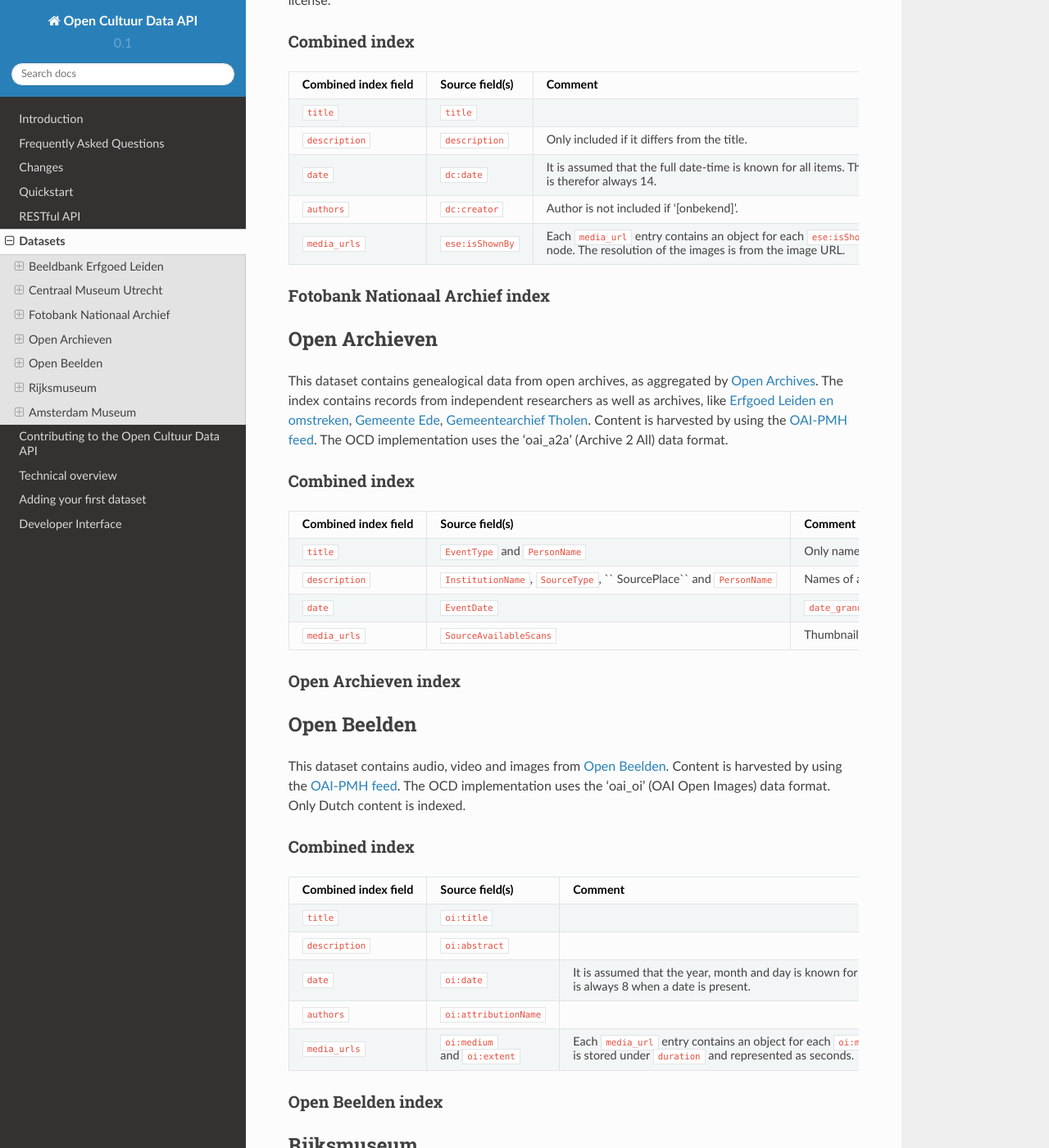
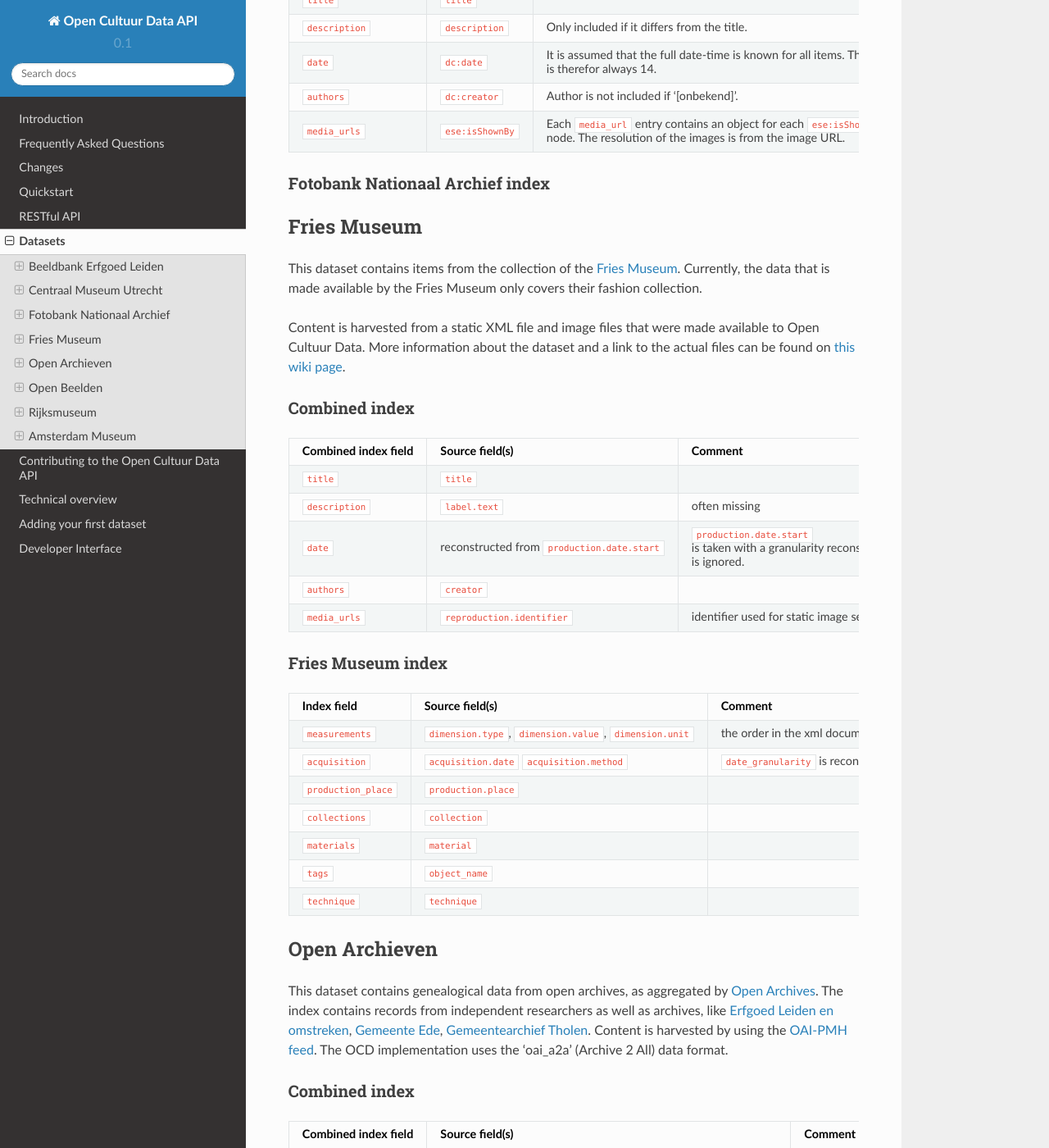
Before and after one commit to openstate/open-cultuur-data, a Sphinx documentation site: the page built from docs/user/datasets.rst, in a window 1280 px wide and 1400 px high, scrolled down 1850 px. Shown: the whole window at 82% size. Built offline with Sphinx 7.4.7 and the Read the Docs theme 2.0.0, drawn with Linux system fonts in a browser that asks for light colours; some of the changed text lies outside the part shown.

Commit message:
docs: fix centraal museum utrecht, add friesmuseum

```diff
--- a/docs/user/datasets.rst
+++ b/docs/user/datasets.rst
@@ -46,25 +46,23 @@
 Combined index
 ^^^^^^^^^^^^^^
 
-+------------------------+--------------------------------------+----------------------------------------+
-| Combined index field   | Source field(s)                      | Comment                                |
-+========================+======================================+========================================+
-| ``title``              | ``title``                            |                                        |
-+------------------------+--------------------------------------+----------------------------------------+
-| ``description``        | ``label.text``                       | normally missing                       |
-+------------------------+--------------------------------------+----------------------------------------+
-| ``date``               | reconstructed from                   | ``production.date.start`` is taken     |
-|                        | ``production.date.start`` and        | with a granularity reconstructed from  |
-|                        | ``production.date.end``              | the string, and compared to            |
-|                        |                                      | ``production.date.end`` with its       |
-|                        |                                      | granularity to possibly decrease the   |
-|                        |                                      | final ``date_granularity``             |
-+------------------------+--------------------------------------+----------------------------------------+
-| ``authors``            | ``creator``                          |                                        |
-+------------------------+--------------------------------------+----------------------------------------+
-| ``media_urls``         | ``reproduction.identifier_URL``      | relative url added to absolute         |
-|                        |                                      | template                               |
-+------------------------+--------------------------------------+----------------------------------------+
++----------------------+---------------------------------+---------------------------------------+
+| Combined index field |         Source field(s)         |                Comment                |
++======================+=================================+=======================================+
+| ``title``            | ``title``                       |                                       |
++----------------------+---------------------------------+---------------------------------------+
+| ``description``      | ``label.text``                  | normally missing                      |
++----------------------+---------------------------------+---------------------------------------+
+| ``date``             | reconstructed from              | ``production.date.start`` is taken    |
+|                      | ``production.date.start``       | with a granularity reconstructed from |
+|                      |                                 | the string                            |
+|                      |                                 | ``production.date.end`` is ignored.   |
++----------------------+---------------------------------+---------------------------------------+
+| ``authors``          | ``creator``                     |                                       |
++----------------------+---------------------------------+---------------------------------------+
+| ``media_urls``       | ``reproduction.identifier_URL`` | relative url added to absolute        |
+|                      |                                 | template                              |
++----------------------+---------------------------------+---------------------------------------+
 
 Centraal Museum Utrecht index
 ^^^^^^^^^^^^^^^^^^^^^^^^^^^^^
@@ -138,6 +125,59 @@
 
 Fotobank Nationaal Archief index
 ^^^^^^^^^^^^^^^^^^^^^^^^^^^^^^^^
+
+Fries Museum
+-----------------------
+
+This dataset contains items from the collection of the `Fries Museum <https://www.friesmuseum.nl/>`_. Currently, the data that is made available by the Fries Museum only covers their fashion collection.
+
+Content is harvested from a static XML file and image files that were made available to Open Cultuur Data. More information about the dataset and a link to the actual files can be found on `this wiki page <http://www.opencultuurdata.nl/wiki/fries-museum/>`_.
+
+
+Combined index
+^^^^^^^^^^^^^^
+
++----------------------+-----------------------------+---------------------------------------+
+| Combined index field |       Source field(s)       |                Comment                |
++======================+=============================+=======================================+
+| ``title``            | ``title``                   |                                       |
++----------------------+-----------------------------+---------------------------------------+
+| ``description``      | ``label.text``              | often missing                         |
++----------------------+-----------------------------+---------------------------------------+
+| ``date``             | reconstructed from          | ``production.date.start`` is taken    |
+|                      | ``production.date.start``   | with a granularity reconstructed from |
+|                      |                             | the string                            |
+|                      |                             | ``production.date.end`` is ignored.   |
++----------------------+-----------------------------+---------------------------------------+
+| ``authors``          | ``creator``                 |                                       |
++----------------------+-----------------------------+---------------------------------------+
+| ``media_urls``       | ``reproduction.identifier`` | identifier used for static image set  |
++----------------------+-----------------------------+---------------------------------------+
+
+Fries Museum index
+^^^^^^^^^^^^^^^^^^^^^^^^^^^^^
+
++----------------------+--------------------------------------+----------------------------------------+
+|     Index field      |           Source field(s)            |                Comment                 |
++======================+======================================+========================================+
+| ``measurements``     | ``dimension.type``,                  | the order in the xml document          |
+|                      | ``dimension.value``,                 | determines grouping, because we        |
+|                      | ``dimension.unit``                   | 'transpose the matrix'                 |
++----------------------+--------------------------------------+----------------------------------------+
+| ``acquisition``      | ``acquisition.date``                 | ``date_granularity`` is reconstructed  |
+|                      | ``acquisition.method``               |                                        |
++----------------------+--------------------------------------+----------------------------------------+
+| ``production_place`` | ``production.place``                 |                                        |
++----------------------+--------------------------------------+----------------------------------------+
+| ``collections``      | ``collection``                       |                                        |
++----------------------+--------------------------------------+----------------------------------------+
+| ``materials``        | ``material``                         |                                        |
++----------------------+--------------------------------------+----------------------------------------+
+| ``tags``             | ``object_name``                      |                                        |
++----------------------+--------------------------------------+----------------------------------------+
+| ``technique``        | ``technique``                        |                                        |
++----------------------+--------------------------------------+----------------------------------------+
+
 
 
 Open Archieven
```
Also changed, not shown: other parts of docs/user/datasets.rst (+0 -11 lines).
